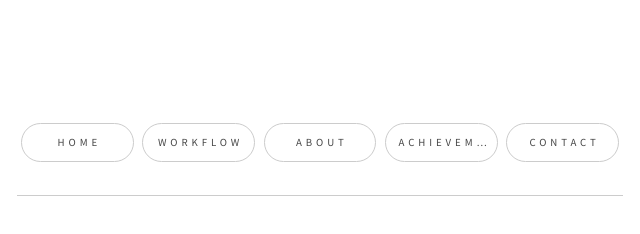
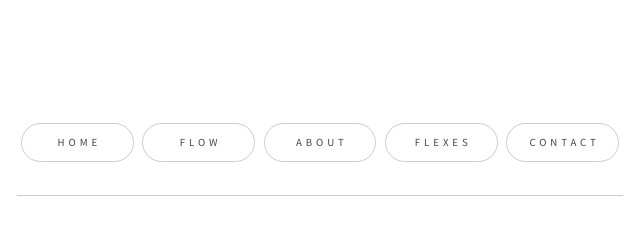
Before and after one commit to unkokaeru/unkokaeru.github.io, a plain HTML site: page index.html in a window 1280 px wide. Shown: the top 234 px of the page, 320-960 px from the left. Drawn offline with Linux system fonts and the light colour scheme.

Commit message:
Renamed sections to fit constraints
Workflow --> Flow
Achievements --> Flexes

```diff
--- a/index.html
+++ b/index.html
@@ -1263,13 +1263,13 @@
                 <a href="#home" class="button n01">Home</a>
               </li>
               <li>
-                <a href="#workflow" class="button n02">Workflow</a>
+                <a href="#flow" class="button n02">Flow</a>
               </li>
               <li>
                 <a href="#about" class="button n03">About</a>
               </li>
               <li>
-                <a href="#achievements" class="button n04">Achievements</a>
+                <a href="#flexes" class="button n04">Flexes</a>
               </li>
               <li>
                 <a href="#contact" class="button n05">Contact</a>
@@ -1296,14 +1296,14 @@
               <span class="p">Interested in my bespoke tutoring sessions? <a href="#contact">Get in touch</a>! </span>
             </p>
           </section>
-          <section id="workflow-section">
-            <p id="text05">Workflow</p>
+          <section id="flow-section">
+            <p id="text05">Flow</p>
             <p id="text06">
               <span class="p">WIP</span>
             </p>
           </section>
-          <section id="achievements-section">
-            <p id="text05">Achievements</p>
+          <section id="flexes-section">
+            <p id="text05">Flexes</p>
             <p id="text06">
               <span class="p">WIP</span>
             </p>
```
